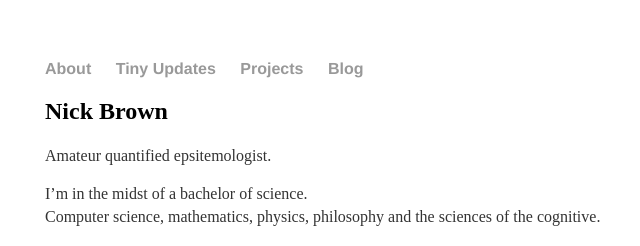
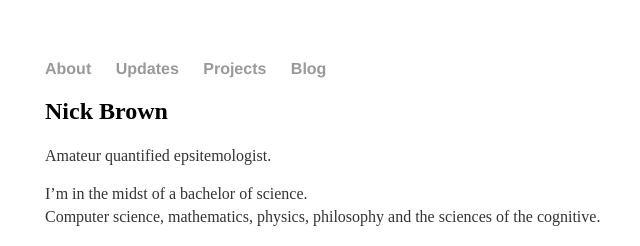
Before and after one commit to slavachalnev/nickaustinbrown.github.io, a Jekyll site: the page built from index.html, in a window 1280 px wide. Shown: the top 246 px of the page, without its empty margins (147-787 px from the left). Built offline with Jekyll 4.4.1, drawn with Linux system fonts in a browser that asks for light colours.

Commit message:
Update default.html

```diff
--- a/_layouts/default.html
+++ b/_layouts/default.html
@@ -9,7 +9,7 @@
 			<nav>
 	    		<ul>
 	        		<li><a href="/">About</a></li>
-	        		<li><a href="/updates">Tiny Updates</a></li>
+	        		<li><a href="/updates">Updates</a></li>
 				<li><a href="/projects">Projects</a></li>
 	        		<li><a href="/blog">Blog</a></li>
 	    		</ul>
```
